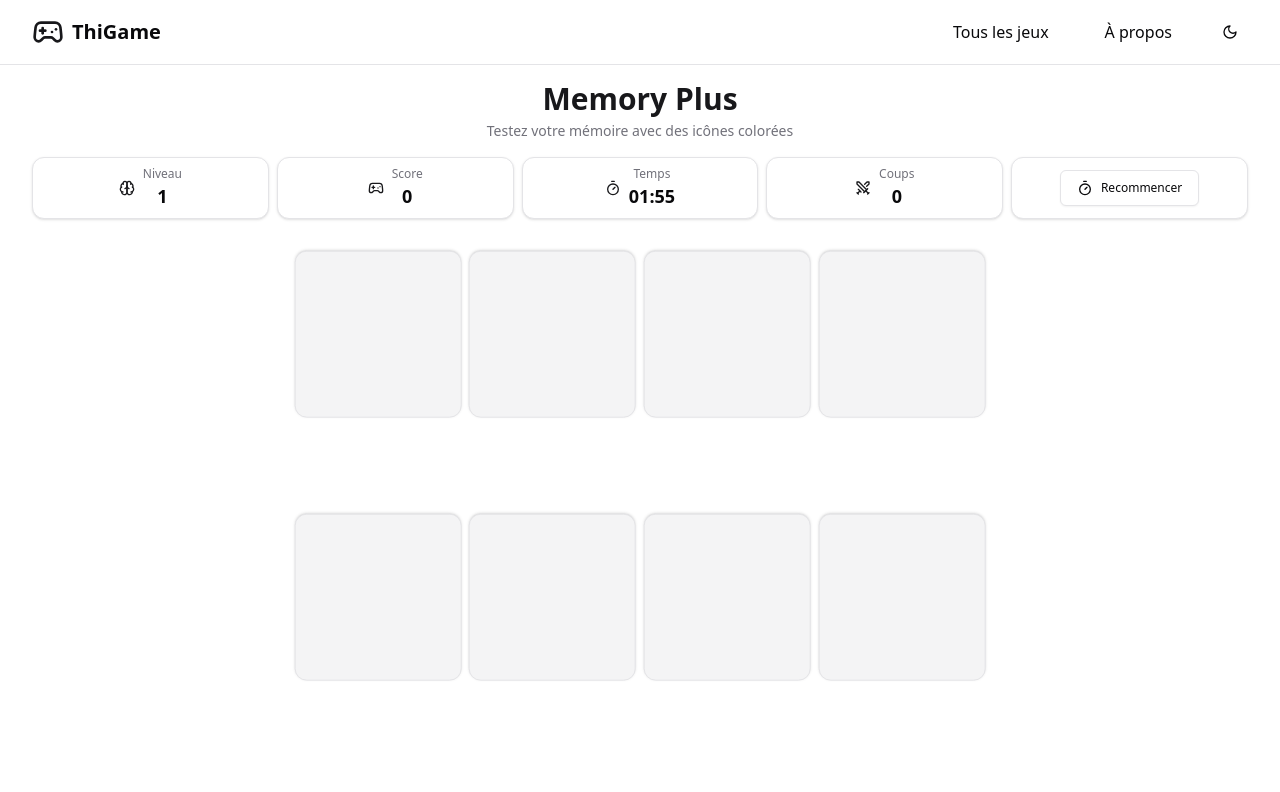
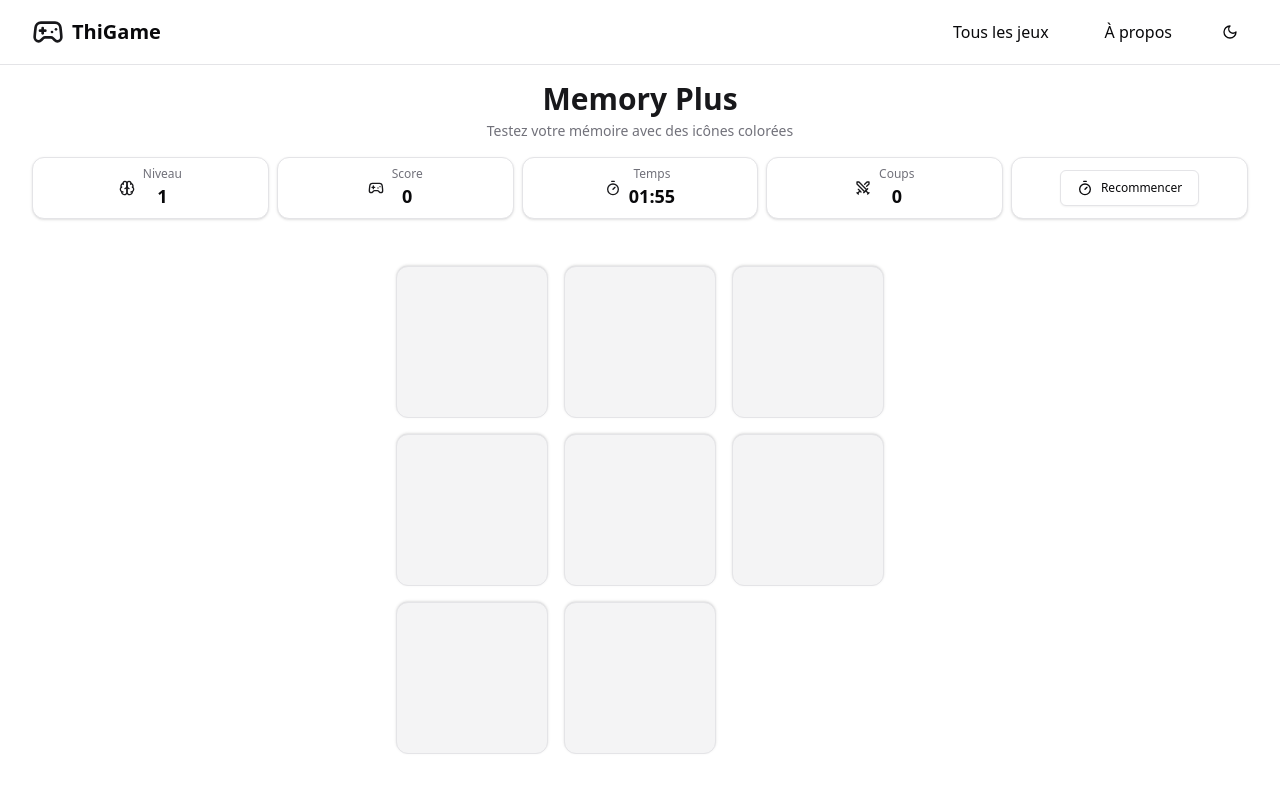
Before and after one commit to ThibaultG94/thigame, a React (Vite) app: page /games/memory in a window 1280 px wide. Shown: the top 792 px of the page. Built offline with nearby package versions, Linux system fonts and the light colour scheme.

Commit message:
Ajout du composant MemoryGrid pour gérer l'affichage des cartes dans le jeu Memory Plus et refactorisation de la logique d'affichage dans le composant principal.

```diff
--- /dev/null
+++ b/src/games/memory-plus/components/MemoryGrid.jsx
@@ -0,0 +1,64 @@
+import { Card } from "@/components/ui/card";
+import { cn } from "@/utils/cn";
+
+const MemoryGrid = ({ cards, flipped, matched, onCardClick }) => {
+  // Calculer le nombre optimal de colonnes/lignes
+  const columns = Math.ceil(Math.sqrt(cards.length));
+  const rows = Math.ceil(cards.length / columns);
+
+  return (
+    <div className="w-full h-full flex items-center justify-center">
+      <div className="w-[min(100%,65vh)] aspect-square p-4">
+        <div
+          className="grid w-full h-full gap-4"
+          style={{
+            gridTemplateColumns: `repeat(${columns}, 1fr)`,
+            gridTemplateRows: `repeat(${rows}, 1fr)`,
+          }}
+        >
+          {cards.map((card) => {
+            const Icon = card.icon;
+            const isFlipped = flipped.includes(card.uniqueId);
+            const isMatched = matched.includes(card.uniqueId);
+
+            return (
+              <Card
+                key={card.uniqueId}
+                className={cn(
+                  "flex items-center justify-center",
+                  "cursor-pointer transition-all duration-300",
+                  "hover:scale-[1.02] active:scale-95",
+                  isFlipped || isMatched
+                    ? "rotate-0 bg-primary shadow-lg"
+                    : "rotate-180 bg-secondary hover:bg-secondary/80"
+                )}
+                onClick={() => onCardClick(card.uniqueId)}
+              >
+                <div
+                  className={cn(
+                    "transition-all duration-300",
+                    isFlipped || isMatched
+                      ? "scale-100 rotate-0"
+                      : "scale-0 rotate-180"
+                  )}
+                >
+                  {(isFlipped || isMatched) && (
+                    <Icon
+                      className={cn(
+                        "w-8 h-8 md:w-10 md:h-10 transition-opacity duration-300",
+                        isMatched ? "opacity-50" : "opacity-100"
+                      )}
+                      color={card.color}
+                    />
+                  )}
+                </div>
+              </Card>
+            );
+          })}
+        </div>
+      </div>
+    </div>
+  );
+};
+
+export default MemoryGrid;
--- a/src/games/memory-plus/index.jsx
+++ b/src/games/memory-plus/index.jsx
@@ -6,6 +6,7 @@ import { useMemoryGame } from "./hooks/useMemoryGame";
 import { Gamepad2, Swords, Brain, Timer } from "lucide-react";
 import { useEffect } from "react";
 import { useGameTimer } from "../hooks/useGameTimer";
+import MemoryGrid from "./components/MemoryGrid";
 
 const getLevelTimeLimit = (level) => {
   if (level <= 3) return 120;
@@ -152,46 +153,13 @@ export default function MemoryPlus() {
         </div>
 
         {/* Conteneur centré pour la grille */}
-        <div className="flex-1 min-h-0 flex items-center justify-center p-4">
-          <div className="h-full aspect-[4/3] min-h-0">
-            <div className="h-full w-full grid grid-cols-4 gap-2">
-              {cards.map(({ uniqueId, icon: Icon, color }) => (
-                <Card
-                  key={uniqueId}
-                  className={`
-                    aspect-square flex items-center justify-center
-                    cursor-pointer transition-all duration-300
-                    hover:scale-[1.02] ${
-                      flipped.includes(uniqueId) || matched.includes(uniqueId)
-                        ? "rotate-0 bg-primary shadow-lg"
-                        : "rotate-180 bg-secondary hover:bg-secondary/80"
-                    }
-                  `}
-                  onClick={() => handleCardClick(uniqueId)}
-                >
-                  <div
-                    className={`transition-all duration-300 ${
-                      flipped.includes(uniqueId) || matched.includes(uniqueId)
-                        ? "scale-100 rotate-0"
-                        : "scale-0 rotate-180"
-                    }`}
-                  >
-                    {(flipped.includes(uniqueId) ||
-                      matched.includes(uniqueId)) && (
-                      <Icon
-                        className={`w-8 h-8 md:w-10 md:h-10 transition-opacity duration-300 ${
-                          matched.includes(uniqueId)
-                            ? "opacity-50"
-                            : "opacity-100"
-                        }`}
-                        color={color}
-                      />
-                    )}
-                  </div>
-                </Card>
-              ))}
-            </div>
-          </div>
+        <div className="flex-1 min-h-0">
+          <MemoryGrid
+            cards={cards}
+            flipped={flipped}
+            matched={matched}
+            onCardClick={handleCardClick}
+          />
         </div>
       </div>
     </div>
```
Also changed, not shown: src/App.jsx (+5 -5 lines).
